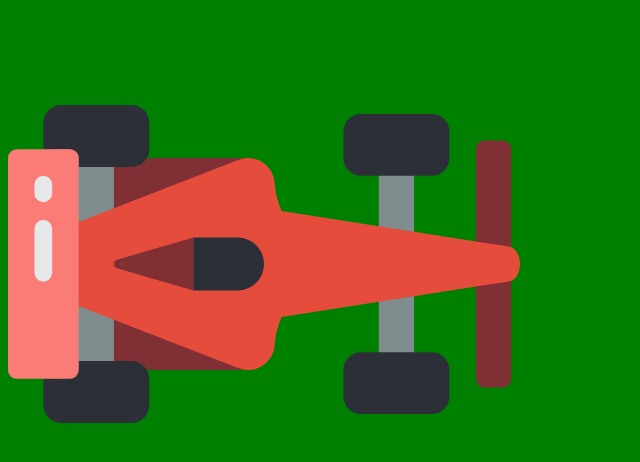
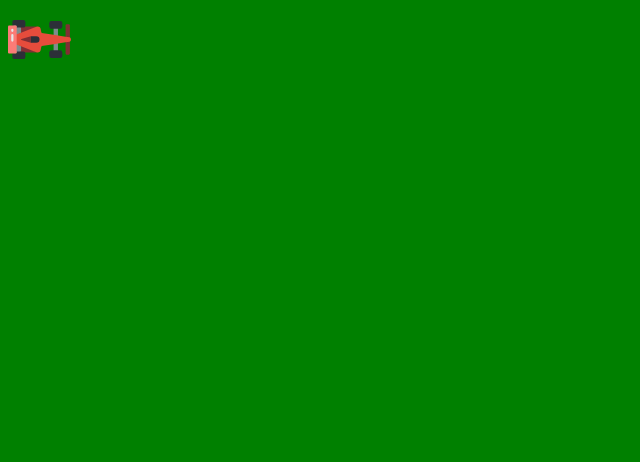
Before and after one commit to daniel-sj-hong/driving-game, a website: page index.html in a window 1280 px wide. Shown: the whole page, without its empty margins (0-640 px from the left). Drawn offline with Linux system fonts and the light colour scheme.

Commit message:
added the car image and resized the image of the car down

```diff
--- a/styles.css
+++ b/styles.css
@@ -3,3 +3,7 @@ body {
   max-height: 100vh;
   background-color: green;
 }
+
+img {
+  width: 5%;
+}
```
Also changed, not shown: index.html (+1 -1 lines).
